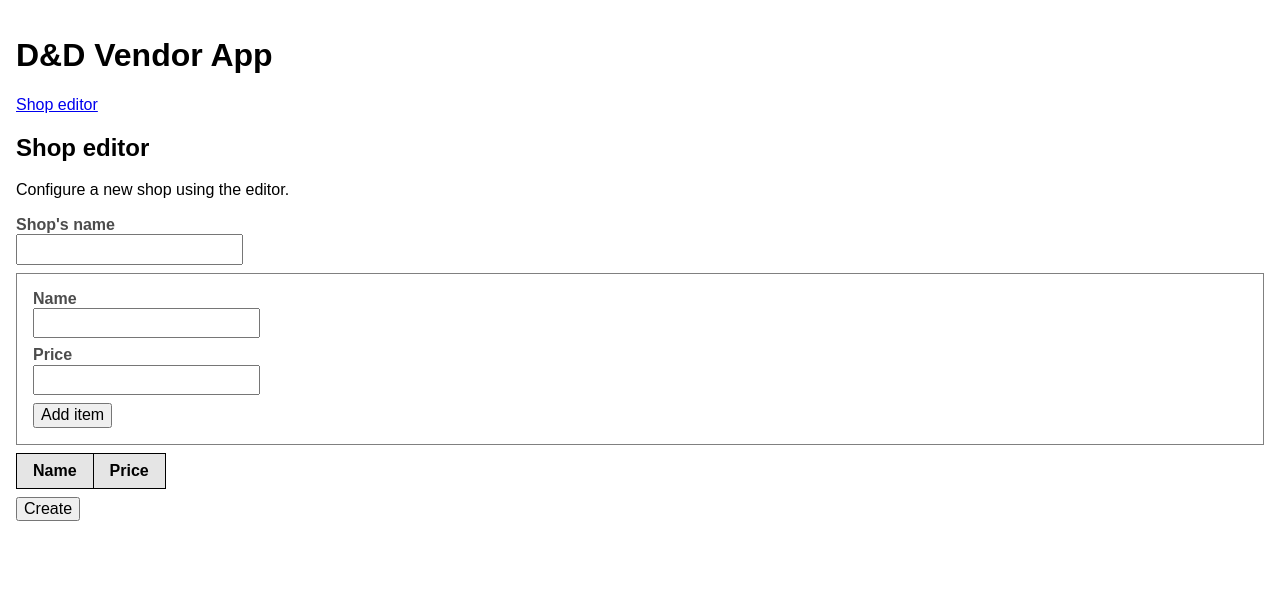
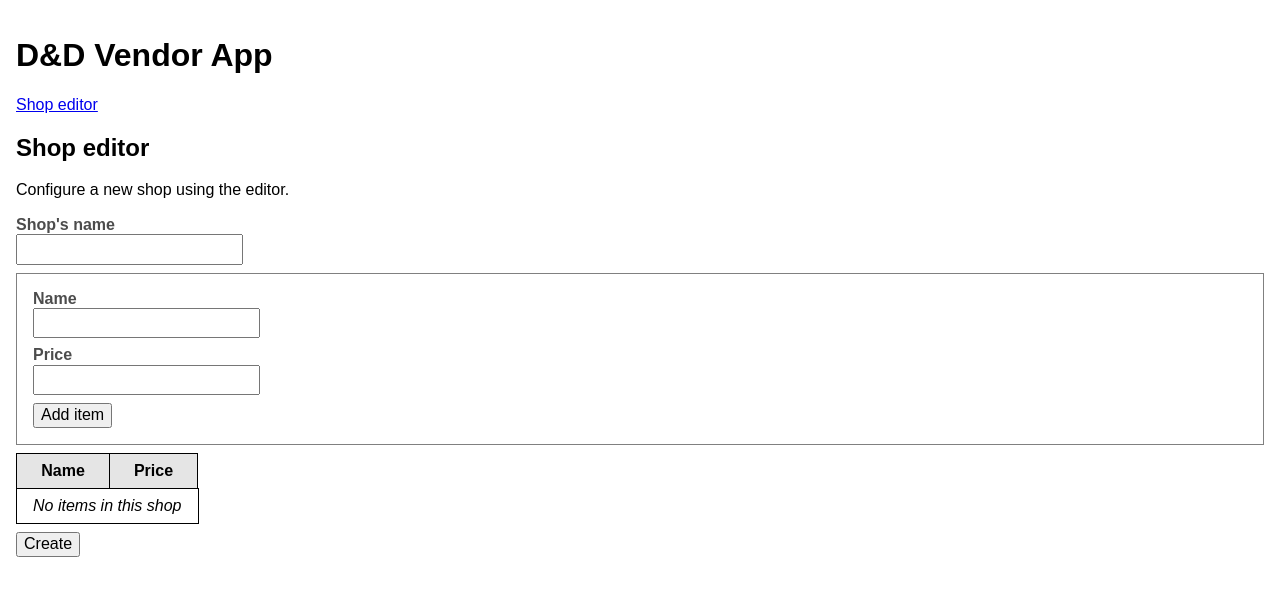
Before and after one commit to hissalht/dnd-vendor, a Svelte app: page / in a window 1280 px wide. Shown: the top 596 px of the page. Built offline with nearby package versions, Linux system fonts and the light colour scheme; a web font is replaced by a local one.

Commit message:
add remove button

```diff
--- a/src/components/ItemList.svelte
+++ b/src/components/ItemList.svelte
@@ -1,7 +1,19 @@
 <script>
+  import { createEventDispatcher } from "svelte";
+
   import { formatPrice } from "../helper";
 
+  const dispatch = createEventDispatcher();
+
   export let items;
+  export let editable = false;
+
+  function handleRemove(e) {
+    const itemIndex = e.target.dataset.index;
+    dispatch("removeitem", {
+      index: itemIndex,
+    });
+  }
 </script>
 
 <table>
@@ -9,13 +21,22 @@
     <tr>
       <th>Name</th>
       <th>Price</th>
+      <th class="empty" />
     </tr>
   </thead>
   <tbody>
-    {#each items as item}
+    {#if !items || !items.length}
+      <tr>
+        <td colspan="3"><em>No items in this shop</em></td>
+      </tr>
+    {/if}
+    {#each items as item, i}
       <tr>
         <td>{item.name}</td>
         <td>{formatPrice(item.price)}</td>
+        {#if editable}
+          <td><button data-index={i} on:click={handleRemove}>X</button></td>
+        {/if}
       </tr>
     {/each}
   </tbody>
@@ -35,4 +56,9 @@
   th {
     background-color: rgba(0, 0, 0, 0.1);
   }
+
+  .empty {
+    padding: 0;
+    border: none;
+  }
 </style>
--- a/src/components/NewItem.svelte
+++ b/src/components/NewItem.svelte
@@ -24,12 +24,7 @@
 
   <div>
     <label for="item-price-input">Price</label>
-    <input
-      id="item-price-input"
-      bind:value={price}
-      required
-      pattern="^(\d+)(\s*)\w$"
-    />
+    <input id="item-price-input" bind:value={price} required type="number" />
     <!-- TODO: add currency selector -->
   </div>
 
--- a/src/pages/CreateShop.svelte
+++ b/src/pages/CreateShop.svelte
@@ -8,11 +8,14 @@
   let shopName = "";
   let items = [];
 
-  /**
-   * @param {CustomEvent} e
-   */
   function handleNewItem(e) {
     items = [...items, e.detail];
+  }
+
+  function handleRemoveItem(e) {
+    const itemIndex = e.detail.index;
+    items.splice(itemIndex, 1);
+    items = items;
   }
 
   function handleCreateShop() {
@@ -42,7 +45,7 @@
 
   <NewItem on:newitem={handleNewItem} />
 
-  <ItemList {items} />
+  <ItemList {items} editable on:removeitem={handleRemoveItem} />
 
   <div>
     <button type="submit" on:click={handleCreateShop}>Create</button>
```
